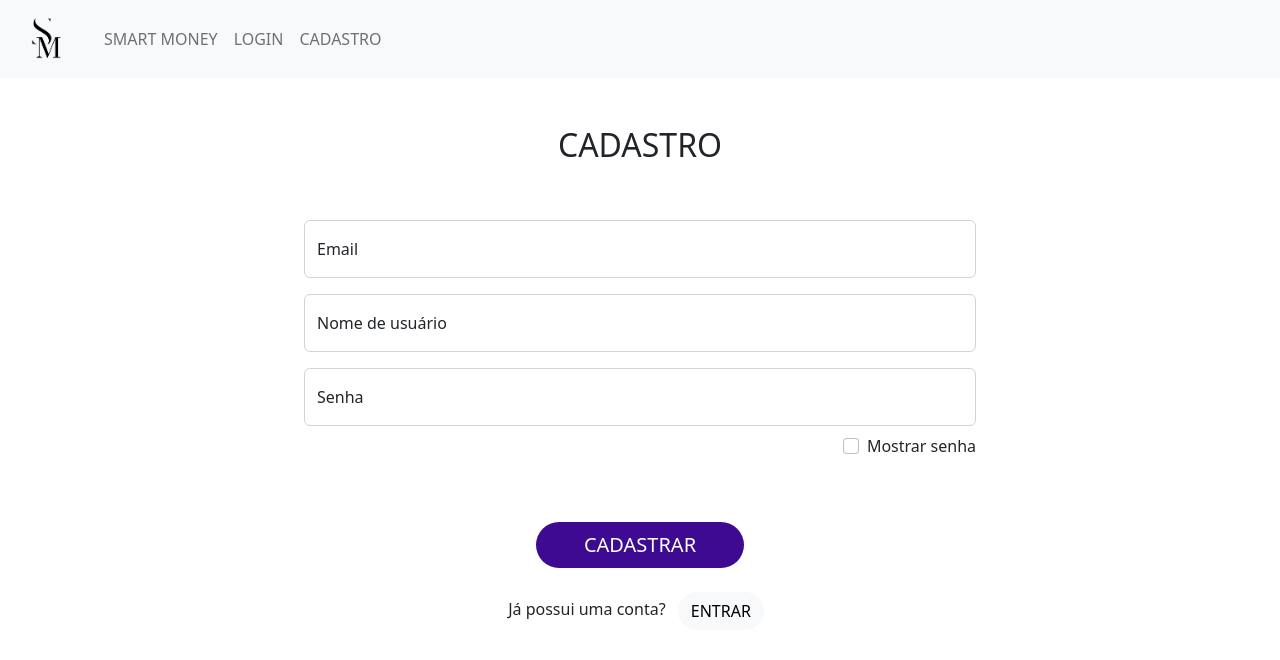
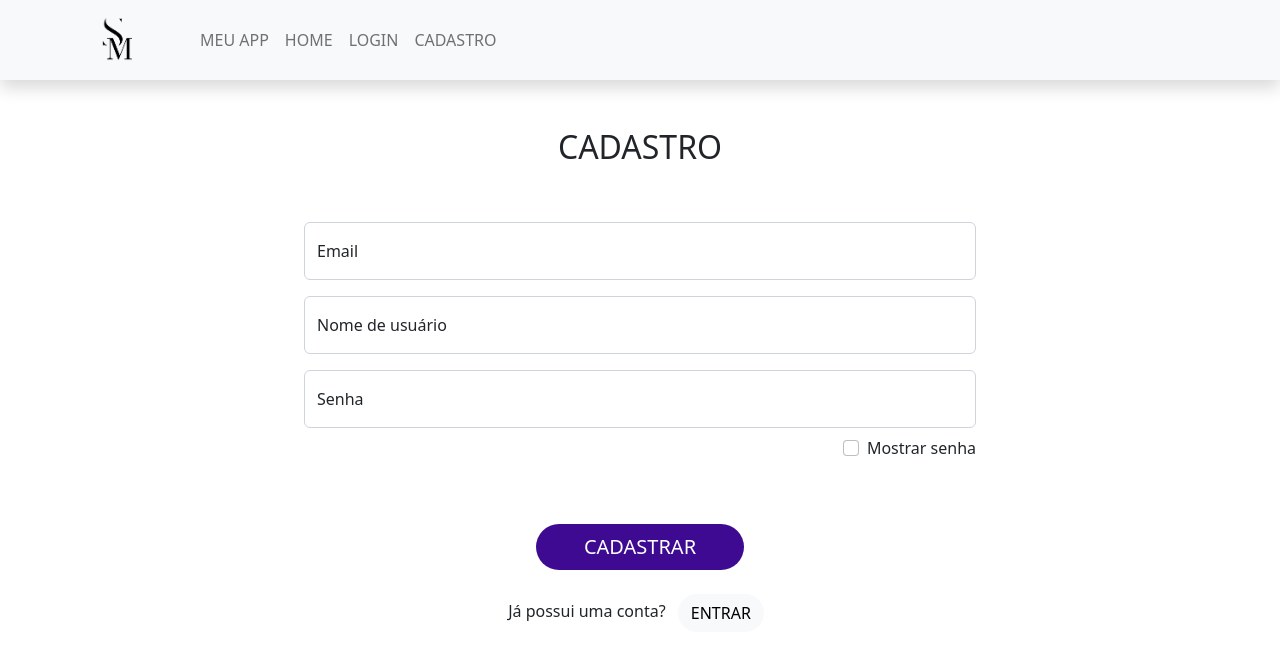
Before and after one commit to lemuel-manske/smart-money-2o, a Flask app: page /auth/cadastro in a window 1280 px wide. Shown: the top 660 px of the page. Run offline with Flask 2, Linux system fonts and the light colour scheme; parts of the project's set-up code (start-up, migrations or seed data) failed here and were passed over.

Commit message:
Atualizações pontuais

```diff
--- a/templates/base.html
+++ b/templates/base.html
@@ -5,14 +5,8 @@
 	<meta charset="UTF-8">
 	<meta name="viewport" content="width=device-width, initial-scale=1.0">
 
-	<!-- CSS only -->
-	<link href="https://cdn.jsdelivr.net/npm/bootstrap@5.2.2/dist/css/bootstrap.min.css" rel="stylesheet"
-		integrity="sha384-Zenh87qX5JnK2Jl0vWa8Ck2rdkQ2Bzep5IDxbcnCeuOxjzrPF/et3URy9Bv1WTRi" crossorigin="anonymous">
-
-	<!-- JavaScript Bundle with Popper -->
-	<script src="https://cdn.jsdelivr.net/npm/bootstrap@5.2.2/dist/js/bootstrap.bundle.min.js"
-		integrity="sha384-OERcA2EqjJCMA+/3y+gxIOqMEjwtxJY7qPCqsdltbNJuaOe923+mo//f6V8Qbsw3"
-		crossorigin="anonymous"></script>
+	<!-- Bootstrap: CSS only -->
+	<link href="https://cdn.jsdelivr.net/npm/bootstrap@5.2.3/dist/css/bootstrap.min.css" rel="stylesheet" integrity="sha384-rbsA2VBKQhggwzxH7pPCaAqO46MgnOM80zW1RWuH61DGLwZJEdK2Kadq2F9CUG65" crossorigin="anonymous">
 
 	<link rel="stylesheet" href="../static/css/style.css">
 
@@ -20,10 +14,10 @@
 </head>
 
 <body class="bg-white">
-	<nav class="navbar navbar-expand-lg navbar bg-light">
-		<div class="container-fluid">
+	<nav class="navbar navbar-expand-lg navbar bg-light shadow">
+		<div class="container">
 			<a class="navbar-brand px-2" href="#">
-				<img style="height: 52px;" src="../static/img/logo.png" alt="identidade visual">
+				<img style="height: 54px;" src="../static/img/logo.png" alt="logo">
 			</a>
 
 			<button class="navbar-toggler" type="button" data-bs-toggle="collapse" data-bs-target="#navbarContent"
@@ -31,9 +25,10 @@
 				<span class="navbar-toggler-icon"></span>
 			</button>
 
-			<div class="collapse navbar-collapse" id="navbarContent">
+			<div class="collapse navbar-collapse ps-4" id="navbarContent">
 				<div class="navbar-nav">
-					<a class="nav-link" href="{{ url_for('home_routes.home_route') }}">SMART MONEY</a>
+					<a class="nav-link" href="{{ url_for('main.render_dashboard') }}">MEU APP</a>
+					<a class="nav-link" href="{{ url_for('home.home_route') }}">HOME</a>
 					<a class="nav-link" href="{{ url_for('auth.render_login') }}">LOGIN</a>
 					<a class="nav-link" href="{{ url_for('auth.render_cadastro') }}">CADASTRO</a>
 				</div>
@@ -49,7 +44,12 @@
 <script src="https://code.jquery.com/jquery-3.6.0.js" integrity="sha256-H+K7U5CnXl1h5ywQfKtSj8PCmoN9aaq30gDh27Xc0jk="
 	crossorigin="anonymous"></script>
 
-<script src="../static/js/auth/auth.js"></script>
+<!-- Bootstrap: JavaScript -->
+<script src="https://cdn.jsdelivr.net/npm/@popperjs/core@2.11.6/dist/umd/popper.min.js" integrity="sha384-oBqDVmMz9ATKxIep9tiCxS/Z9fNfEXiDAYTujMAeBAsjFuCZSmKbSSUnQlmh/jp3" crossorigin="anonymous"></script>
+
+<script src="https://cdn.jsdelivr.net/npm/bootstrap@5.2.3/dist/js/bootstrap.min.js" integrity="sha384-cuYeSxntonz0PPNlHhBs68uyIAVpIIOZZ5JqeqvYYIcEL727kskC66kF92t6Xl2V" crossorigin="anonymous"></script>
+
+<script src="../static/js/user/user.js"></script>
 <script src="../static/js/utils.js"></script>
 
 {% block script %}{% endblock %}
--- a/templates/cadastro.html
+++ b/templates/cadastro.html
@@ -3,16 +3,14 @@
 {% block conteudo %}
 
 <div class="container">
-	<main style="height: 60vh;" class="row align-items-center">
+	<main class="row align-items-center">
 		<div class="col">
 			<div class="py-5 text-center">
 				<h2 class="h2">CADASTRO</h2>
 			</div>
 
-			<div id="cadastro-super-error"></div>
-
 			<div>
-				<form class="row justify-content-center px-5 mb-5 form">
+				<form class="row justify-content-center px-5 mb-5">
 					<div class="col-md-8">
 						<div class="input-group has-validation mb-3">
 							<div class="form-floating">
@@ -30,6 +28,7 @@
 							<div class="invalid-feedback" id="nome-cadastro-erro"></div>
 						</div>
 
+						<div class="show-password-group">
 							<div class="input-group has-validation mb-2">
 								<div class="form-floating">
 									<input type="password" class="form-control toggle-visibility" id="senha-cadastro" placeholder="Senha">
@@ -37,13 +36,13 @@
 								</div>
 								<div class="invalid-feedback" id="senha-cadastro-erro"></div>
 							</div>
-
 							<div class="d-flex justify-content-end">
 								<div class="form-check mb-3">
 									<label class="form-check-label" for="mostrar-senha">
 										Mostrar senha
 									</label>
 									<input class="form-check-input toggle-visibility-button" type="checkbox" value="" id="mostrar-senha">
+								</div>
 							</div>
 						</div>
 					</div>
```
Lines whose indentation alone changed are shown as unchanged.
